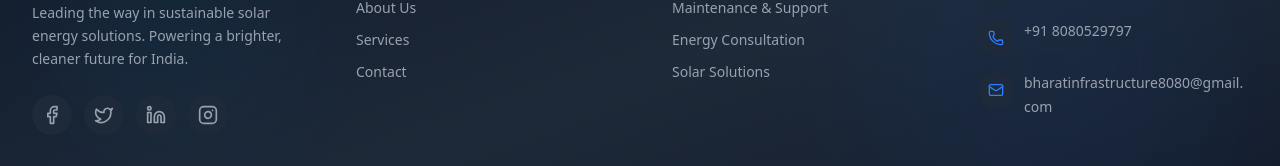
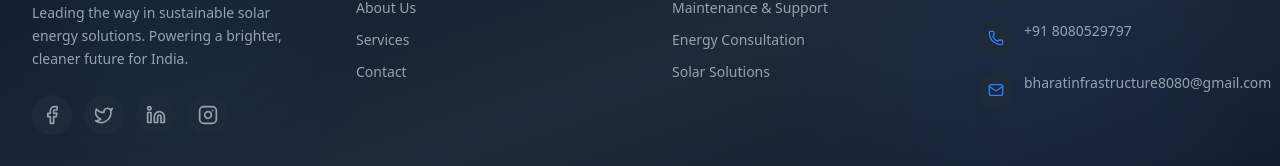
Before and after one commit to deploymentcode1621-dotcom/bharatinfra, a Next.js app: page / in a window 1280 px wide. Shown: the part 4782-4948 px from the top of the page. Built offline with nearby package versions, Linux system fonts and the light colour scheme.

Commit message:
layout change
footer layout change

```diff
--- a/src/app/components/Footer.jsx
+++ b/src/app/components/Footer.jsx
@@ -127,6 +127,7 @@ export default function Footer() {
     <span className="absolute -bottom-2 left-0 w-12 h-1 bg-gradient-to-r from-sky-500 to-blue-600 rounded-full"></span>
   </h4>
   <ul className="space-y-4">
+    {/* Location */}
     <li className="flex items-start gap-3 group">
       <div className="mt-1 p-2 rounded-lg bg-gray-800 group-hover:bg-gradient-to-br group-hover:from-sky-500 group-hover:to-blue-600 transition-all duration-300">
         <MapPin className="w-4 h-4 text-blue-500 group-hover:text-white" />
@@ -137,28 +138,39 @@ export default function Footer() {
         </p>
       </div>
     </li>
+
+    {/* Phone */}
     <li className="flex items-start gap-3 group">
       <div className="mt-1 p-2 rounded-lg bg-gray-800 group-hover:bg-gradient-to-br group-hover:from-sky-500 group-hover:to-blue-600 transition-all duration-300">
         <Phone className="w-4 h-4 text-blue-500 group-hover:text-white" />
       </div>
       <div>
-                  <a href="tel:+919876543210" className="text-gray-400 hover:text-blue-500 text-sm transition-colors">
+        <a
+          href="tel:+918080529797"
+          className="text-gray-400 hover:text-blue-500 text-sm transition-colors"
+        >
           +91 8080529797
         </a>
       </div>
     </li>
+
+    {/* Email */}
     <li className="flex items-start gap-3 group">
       <div className="mt-1 p-2 rounded-lg bg-gray-800 group-hover:bg-gradient-to-br group-hover:from-sky-500 group-hover:to-blue-600 transition-all duration-300">
         <Mail className="w-4 h-4 text-blue-500 group-hover:text-white" />
       </div>
       <div>
-                  <a href="mailto:bharatinfrastructure8080@gmail.com" className="text-gray-400 hover:text-blue-500 text-sm transition-colors break-all">
+        <a
+          href="mailto:bharatinfrastructure8080@gmail.com"
+          className="text-gray-400 hover:text-blue-500 text-sm transition-colors whitespace-nowrap"
+        >
           bharatinfrastructure8080@gmail.com
         </a>
       </div>
     </li>
   </ul>
 </div>
+
         </div>
 
         {/* Bottom Bar */}
```
Lines whose indentation alone changed are shown as unchanged.
